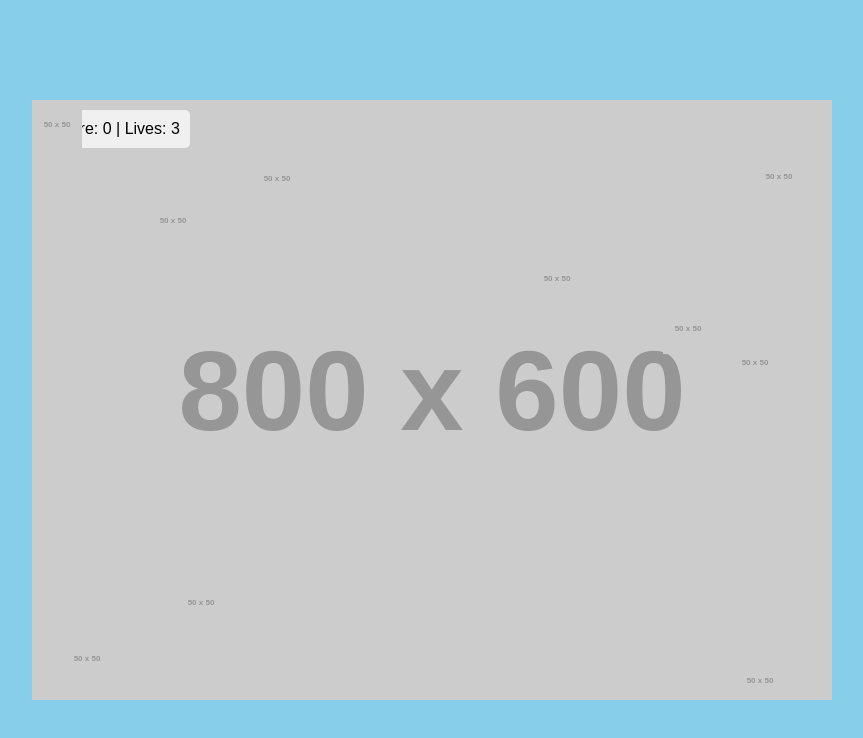
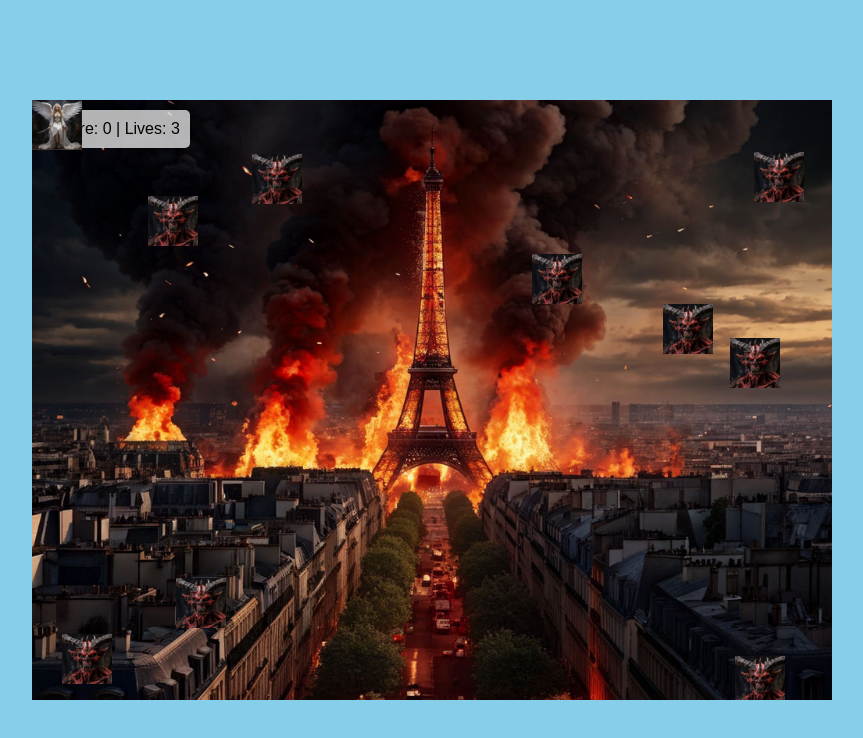
Before and after one commit to eavargasf/angelsvsdemons, a plain HTML site: page index.html in a window 1280 px wide. Shown: the whole page, without its empty margins (208-1071 px from the left). Drawn offline with Linux system fonts and the light colour scheme; placeholder pictures from the web are drawn by us.

Commit message:
Update index.html

```diff
--- a/index.html
+++ b/index.html
@@ -20,7 +20,7 @@
             height: 600px;
             position: relative;
             overflow: hidden;
-            background-image: url('https://via.placeholder.com/800x600.png?text=Paris+Background');
+            background-image: url('images/parisonfire.jpeg?text=Paris+Background');
             background-size: cover;
             cursor: crosshair;
         }
@@ -32,11 +32,11 @@
             background-repeat: no-repeat;
         }
         #player {
-            background-image: url('https://via.placeholder.com/50x50.png?text=Angel');
+            background-image: url('images/angel.jpeg?text=Angel');
             z-index: 10;
         }
         .demon {
-            background-image: url('https://via.placeholder.com/50x50.png?text=Demon');
+            background-image: url('images/demon.jpeg?text=Demon');
         }
         .bullet {
             position: absolute;
```
